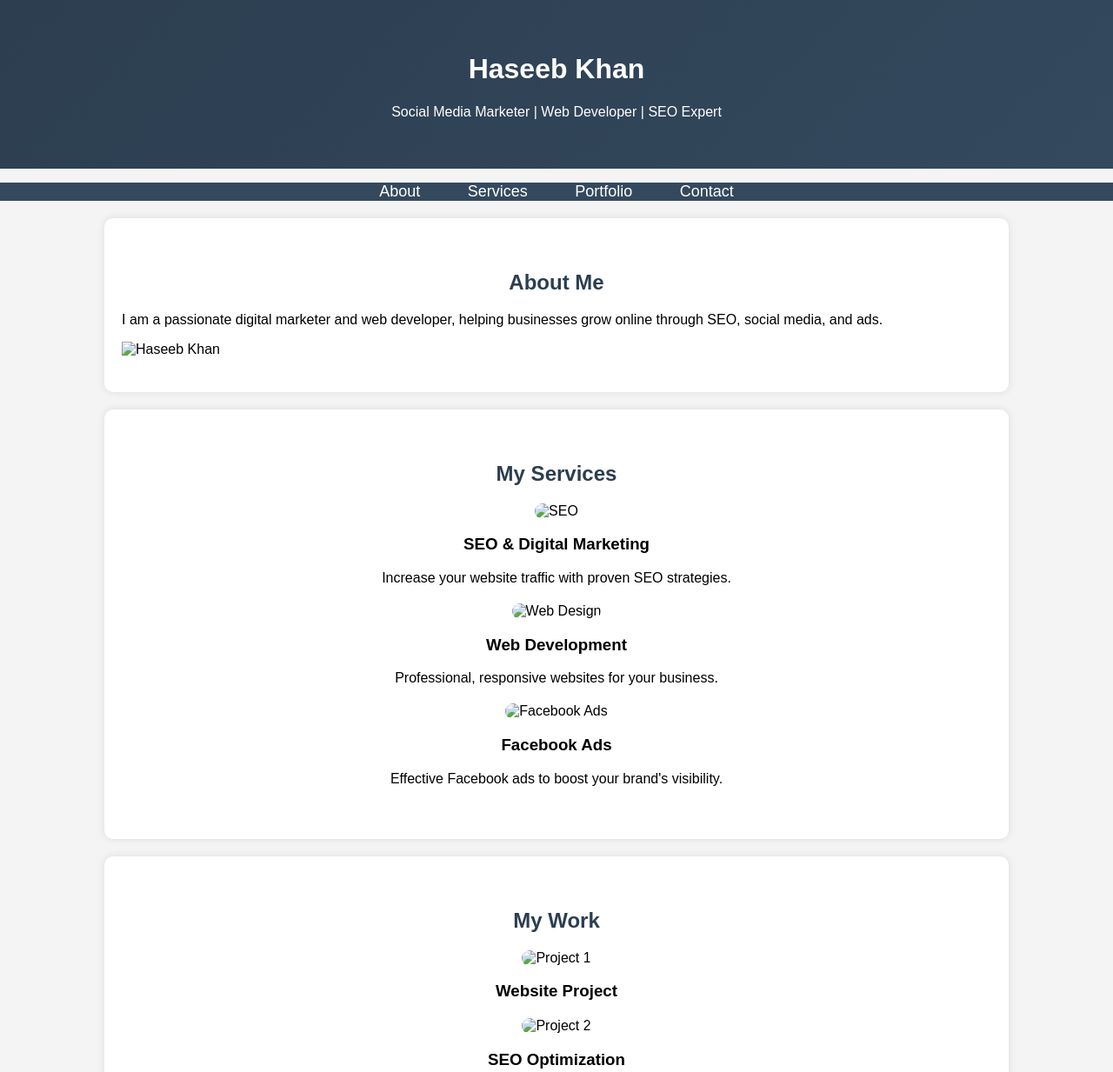
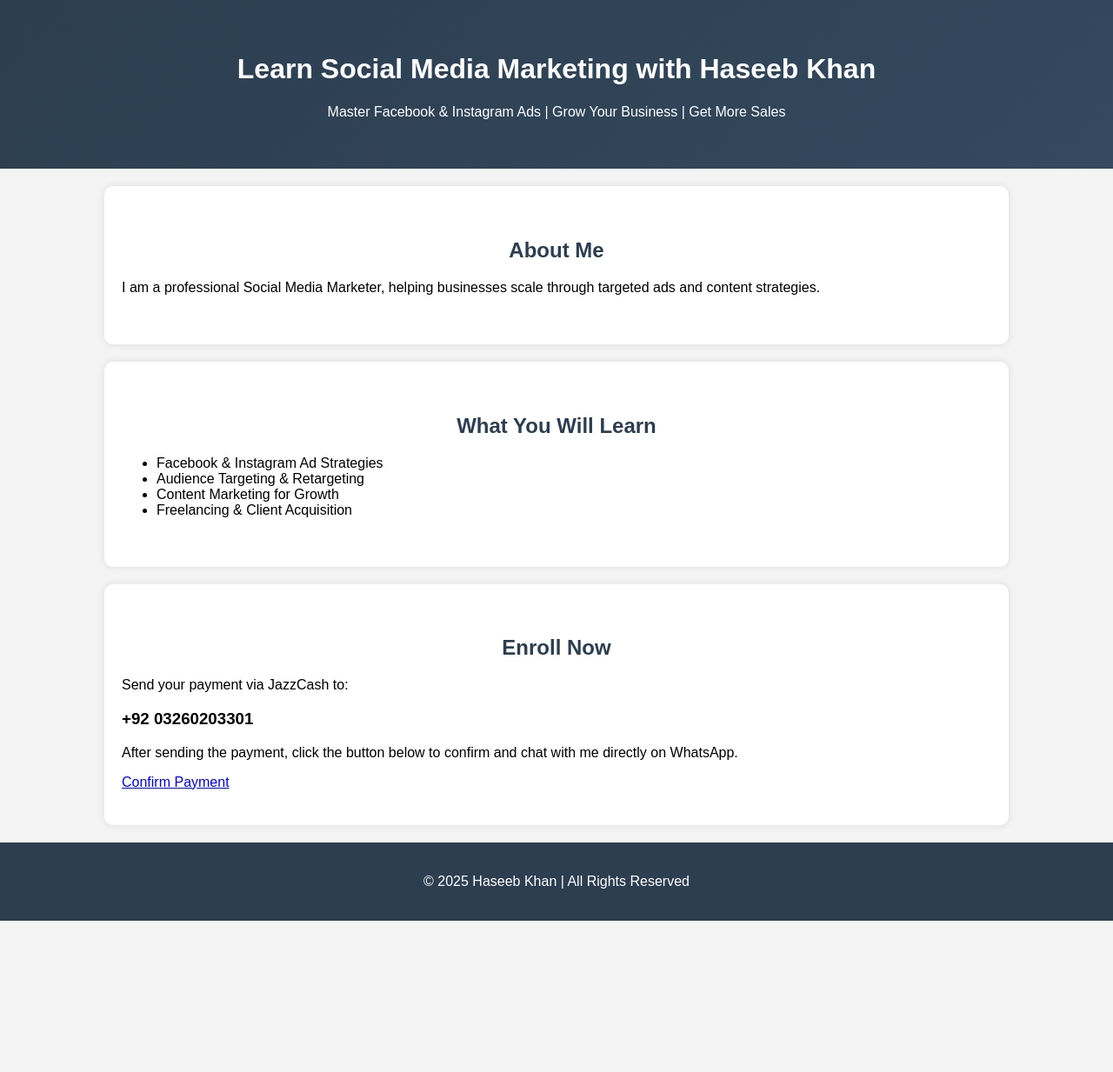
Before and after one commit to haseeb414/SMM, a plain HTML site: page index.html in a window 1280 px wide. Shown: the top 1233 px of the page at 87% size. After the commit the page ends 1059 px from the top, so only its background shows below. Drawn offline with Linux system fonts and the light colour scheme.

Commit message:
Update index.html

```diff
--- a/index.html
+++ b/index.html
@@ -3,71 +3,40 @@
 <head>
     <meta charset="UTF-8">
     <meta name="viewport" content="width=device-width, initial-scale=1.0">
-    <title>Haseeb Khan - Portfolio</title>
+    <title>Haseeb Khan - Social Media Marketing</title>
     <link rel="stylesheet" href="style.css">
 </head>
 <body>
-
     <header>
-        <h1>Haseeb Khan</h1>
-        <p>Social Media Marketer | Web Developer | SEO Expert</p>
+        <h1>Learn Social Media Marketing with Haseeb Khan</h1>
+        <p>Master Facebook & Instagram Ads | Grow Your Business | Get More Sales</p>
     </header>
-
-    <nav>
-        <ul>
-            <li><a href="#about">About</a></li>
-            <li><a href="#services">Services</a></li>
-            <li><a href="#portfolio">Portfolio</a></li>
-            <li><a href="#contact">Contact</a></li>
-        </ul>
-    </nav>
 
     <section id="about">
         <h2>About Me</h2>
-        <p>I am a passionate digital marketer and web developer, helping businesses grow online through SEO, social media, and ads.</p>
-        <img src="images/profile.jpg" alt="Haseeb Khan">
+        <p>I am a professional Social Media Marketer, helping businesses scale through targeted ads and content strategies.</p>
     </section>
 
     <section id="services">
-        <h2>My Services</h2>
-        <div class="service">
-            <img src="images/seo.jpg" alt="SEO">
-            <h3>SEO & Digital Marketing</h3>
-            <p>Increase your website traffic with proven SEO strategies.</p>
-        </div>
-        <div class="service">
-            <img src="images/web-design.jpg" alt="Web Design">
-            <h3>Web Development</h3>
-            <p>Professional, responsive websites for your business.</p>
-        </div>
-        <div class="service">
-            <img src="images/facebook-ads.jpg" alt="Facebook Ads">
-            <h3>Facebook Ads</h3>
-            <p>Effective Facebook ads to boost your brand's visibility.</p>
-        </div>
+        <h2>What You Will Learn</h2>
+        <ul>
+            <li>Facebook & Instagram Ad Strategies</li>
+            <li>Audience Targeting & Retargeting</li>
+            <li>Content Marketing for Growth</li>
+            <li>Freelancing & Client Acquisition</li>
+        </ul>
     </section>
 
-    <section id="portfolio">
-        <h2>My Work</h2>
-        <div class="portfolio-item">
-            <img src="images/project1.jpg" alt="Project 1">
-            <h3>Website Project</h3>
-        </div>
-        <div class="portfolio-item">
-            <img src="images/project2.jpg" alt="Project 2">
-            <h3>SEO Optimization</h3>
-        </div>
-    </section>
-
-    <section id="contact">
-        <h2>Contact Me</h2>
-        <p>Email: <a href="mailto:haseeb@example.com">haseeb@example.com</a></p>
-        <p>Phone: +92 123 456 7890</p>
+    <section id="payment">
+        <h2>Enroll Now</h2>
+        <p>Send your payment via JazzCash to:</p>
+        <h3 class="highlight">+92 03260203301</h3>
+        <p>After sending the payment, click the button below to confirm and chat with me directly on WhatsApp.</p>
+        <a href="https://wa.me/923260203301?text=I%20have%20sent%20the%20payment%20for%20SMM%20course" class="btn">Confirm Payment</a>
     </section>
 
     <footer>
         <p>&copy; 2025 Haseeb Khan | All Rights Reserved</p>
     </footer>
-
 </body>
 </html>
```
